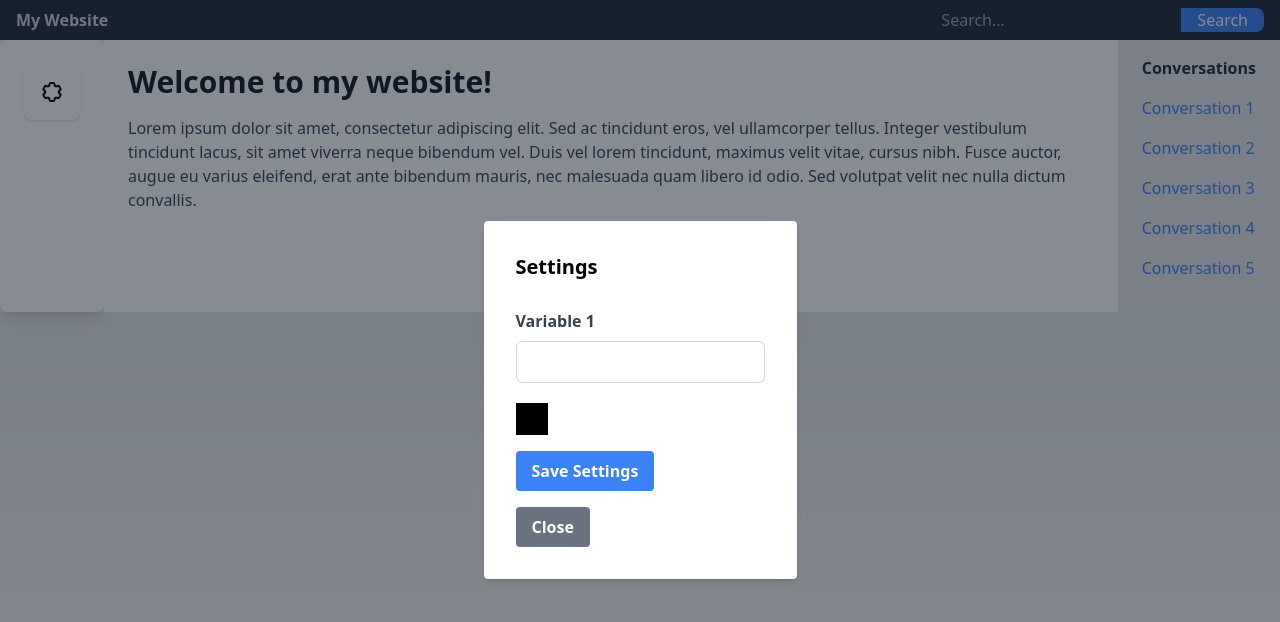
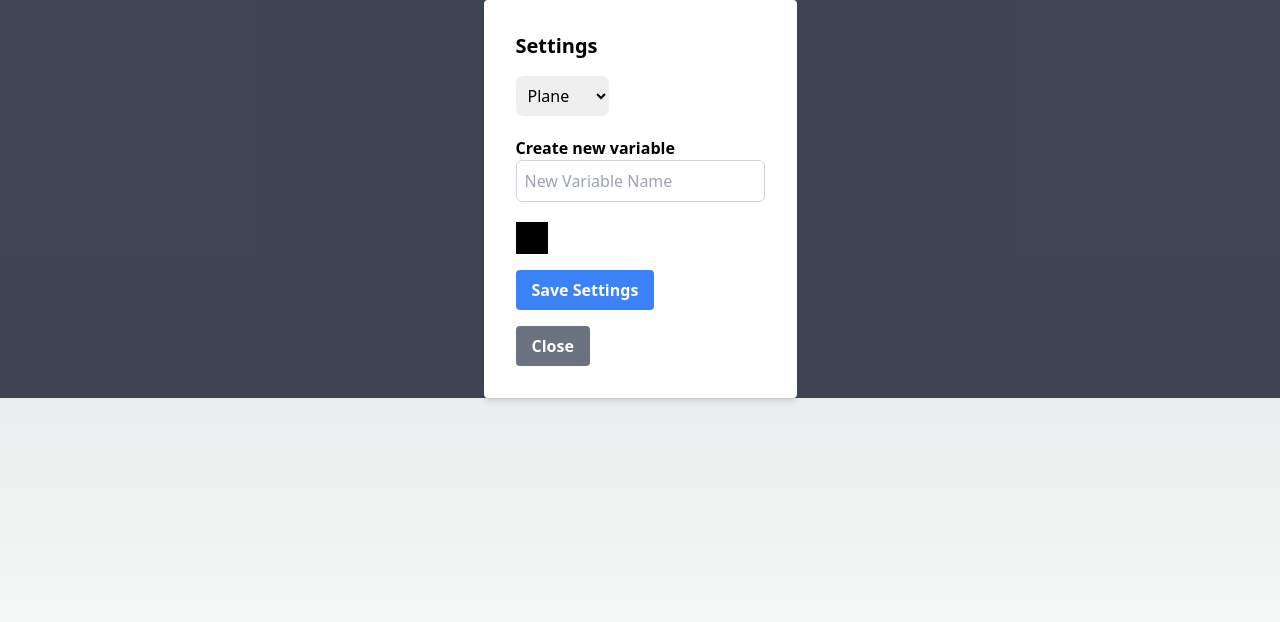
Before and after one commit to AUT-R-D/project, a Next.js app: page /settings in a window 1280 px wide. Shown: the top 622 px of the page. Built offline with nearby package versions, Linux system fonts and the light colour scheme.

Commit message:
New variables system

```diff
--- a/src/app/settings/page.tsx
+++ b/src/app/settings/page.tsx
@@ -1,27 +1,16 @@
 "use client";
+import { Variable } from "@/types/variable";
 import { useState } from "react";
 
 export default function Home() {
-	const [popupVisible, setPopupVisible] = useState(false);
-	const myArray: string[] = []; // array of variables
-	const [vars, setVars] = useState(myArray); // setting array of variables as state
-	const els: HTMLElement[] = []; // array of variables
-	const [varInputs, setVarInputs] = useState(els); // setting array of variable inputs as state
-	const [firstVarInput, setFirstVarInput] = useState(""); // just for the first initial var input.
-	let [varNum, setVarNum] = useState(2); // for updating variable label names
+	//const myArray: string[] = []; // array of variables
+	const [variables, setVariables] = useState(Array<Variable>()); // setting array of variables as state
+	//const els: HTMLElement[] = []; // array of variables
+	//const [varInputs, setVarInputs] = useState(els); // setting array of variable inputs as state
+	//const [firstVarInput, setFirstVarInput] = useState(""); // just for the first initial var input.
+	//let [varNum, setVarNum] = useState(2); // for updating variable label names
 
-	window.onload = function () {
-		//console.log("Page has finished loading");
-		//var setTab = document.getElementById("settingstabparent") as HTMLElement;
-
-		// hiding setting tab when page is loaded...
-		const setTab = document.querySelector('#settingstabparent') as HTMLElement;
-		if (setTab !== null) {
-			setTab.style.display = "none";
-		}
-	}
-
-	function saveVars() {
+	/* function saveVars() {
 		const setTab = document.getElementById("settingstab") as HTMLInputElement;
 		const children = setTab.children;
 
@@ -33,7 +22,7 @@ export default function Home() {
 		for (let i = 2; i < children.length; i++) {
 			if (children[i] !== null) {
 				const element = children[i] as HTMLElement;
-				const newVarInput = element.querySelector('input');
+				const newVarInput = element.querySelector("input");
 
 				if (newVarInput !== null) {
 					const variable = newVarInput.value;
@@ -42,7 +31,6 @@ export default function Home() {
 						vars.push(variable);
 						varInputs.push(element);
 					}
-
 				}
 			}
 		}
@@ -52,191 +40,157 @@ export default function Home() {
 
 		// for setting first var
 		const element = children[1] as HTMLInputElement;
-		const newVarInput = element.querySelector('input');
+		const newVarInput = element.querySelector("input");
 		if (newVarInput !== null) {
 			if (newVarInput.value !== null) {
 				const variable = newVarInput.value;
 				setFirstVarInput(variable);
 			}
+		}
+	} */
 
-		}
-
-	}
-
-	function togglePopup() {
-		const setTabParent = document.getElementById("settingstabparent") as HTMLElement;
-
-		// switching visibility of settings tab accordingly
-		if (setTabParent.style.display == "none") {
-			setTabParent.style.display = "block";
-		}
-		else {
-			setTabParent.style.display = "none";
-		}
-
-
-		// showing divs upon opening settings
-		if (setTabParent.style.display == "block") {
-
-			console.log(vars);
-			console.log(varInputs);
-
-			const setTab = document.getElementById("settingstab") as HTMLElement;
-
-			for (let i = 0; i < vars.length; i++) {
-				if (vars[i] !== undefined) {
-					setTab.appendChild(varInputs[i]);
-				}
-
-			}
-		}
-
-		const setTab = document.getElementById("settingstab") as HTMLInputElement;
-		const children = setTab.children;
-
-		for (let i = 2; i < children.length; i++) {
-			if (children[i].querySelector('input') !== null) {
-				const input = children[i].querySelector('input');
-				if (input !== null) {
-					if (input.value === "") {
-						setTab.removeChild(children[i]);
-						setVarNum(varNum - 1);
-						console.log("Removed: "+ varNum);
-					}
-				}
-			}
-
-		}
-	}
-
-	function addPlus() {
+	/* function addPlus() {
 		// append new variable to settings tab
 		const setTab = document.getElementById("settingstab") as HTMLInputElement;
-		const varInput = document.getElementById("varInput") as HTMLInputElement
+		const varInput = document.getElementById("varInput") as HTMLInputElement;
 		const newVar = varInput.cloneNode(true) as HTMLElement;
-		const newVarLabel = newVar.querySelector('label');
-		const newVarInput = newVar.querySelector('input');
+		const newVarLabel = newVar.querySelector("label");
+		const newVarInput = newVar.querySelector("input");
 		setTab.appendChild(newVar);
 
 		// change new variable's label to correct number
 		if (newVarLabel !== null) {
 			newVarLabel.textContent = "Variable " + varNum;
 			setVarNum(varNum + 1);
-			console.log("Added: "+ varNum);
+			console.log("Added: " + varNum);
 		}
 
 		// change newvars value to ""
 		if (newVarInput !== null) {
 			newVarInput.value = "";
 		}
+	} */
+
+	function addPlus() {
+		const newVariableName = (
+			document.getElementById("variableName") as HTMLInputElement
+		).value;
+
+		const newVariable = new Variable(newVariableName, "");
+
+		setVariables([...variables, newVariable]);
+	}
+
+	function removeVariable(event: React.MouseEvent<HTMLDivElement, MouseEvent>) {
+		const indexKey = event.currentTarget.id;
+		const index = parseInt(indexKey.split("-")[1]);
+		const div = document.getElementById(`var-${index}`) as HTMLDivElement;
+		div.remove();
+
+		console.log(index);
+
+		const newVariables = [...variables];
+		newVariables.splice(index, 1);
+		setVariables(newVariables);
 	}
 
 	return (
-		<main>
-			<div className="h-full flex-grow bg-gray-100">
-				<nav className="bg-gray-800 py-2">
-					<div className="container mx-auto px-4 flex justify-between items-center">
-						<div className="text-gray-300 font-bold">My Website</div>
-						<form className="flex">
+		<main className="bg-gray-500">
+			<div
+				className="bg-gray-900 bg-opacity-50 flex items-center justify-center"
+				id="settingstabparent"
+			>
+				<div className="bg-white p-8 rounded shadow-md" id="settingstab">
+					<h2 className="text-xl text-black font-bold mb-4">Settings</h2>
+
+					<div>
+						<select className="rounded-lg p-2">
+							<option value="phone">Phone</option>
+							<option value="plane" selected>
+								Plane
+							</option>
+							<option value="glasses">Glasses</option>
+						</select>
+					</div>
+
+					{variables.map((variable, index) => {
+						console.log(variable);
+
+						return (
+							<div id={`var-${index}`} className="pt-3" key={index}>
+								<label
+									htmlFor={`input-${index}`}
+									className="block text-gray-700 font-bold mb-2"
+									id={`label-${index}`}
+								>
+									{variable.getName()}
+									<div
+										id={`remove-${index}`}
+										className="ml-1 font-bold text-2xl"
+										onClick={(event) => {
+											removeVariable(event);
+										}}
+									>
+										-
+									</div>
+								</label>
+
 								<input
-								className="rounded-l-lg bg-gray-800 text-gray-100 border-none w-64 px-4 leading-tight focus:outline-none"
+									id={`input-${index}`}
 									type="text"
-								placeholder="Search..."
+									className="border border-gray-300 p-2 rounded-md"
+									defaultValue={variable.getValue()}
+									onChange={(event) => {
+										variable.setValue(event.target.value);
+									}}
 								></input>
-							<button className="px-4 bg-blue-500 text-white rounded-r-lg hover:bg-blue-400 focus:outline-none focus:bg-blue-400">
-								Search
-							</button>
-						</form>
 							</div>
-				</nav>
-				<div className="flex flex-row-reverse">
-					<div className="w-1/5 bg-gray-200 py-4 px-6">
-						<h2 className="text-gray-800 font-bold mb-4">Conversations</h2>
-						<ul className="text-gray-700">
-							<li className="mb-4">
-								<a href="#" className="text-blue-500 hover:text-blue-700">
-									Conversation 1
-								</a>
-							</li>
-							<li className="mb-4">
-								<a href="#" className="text-blue-500 hover:text-blue-700">
-									Conversation 2
-								</a>
-							</li>
-							<li className="mb-4">
-								<a href="#" className="text-blue-500 hover:text-blue-700">
-									Conversation 3
-								</a>
-							</li>
-							<li className="mb-4">
-								<a href="#" className="text-blue-500 hover:text-blue-700">
-									Conversation 4
-								</a>
-							</li>
-							<li className="mb-4">
-								<a href="#" className="text-blue-500 hover:text-blue-700">
-									Conversation 5
-								</a>
-							</li>
-						</ul>
-					</div>
-					<div className="flex-grow bg-white p-6">
-						<h1 className="text-gray-900 text-3xl font-bold mb-4">Welcome to my website!</h1>
-						<p className="text-gray-700">
-							Lorem ipsum dolor sit amet, consectetur adipiscing elit. Sed ac
-							tincidunt eros, vel ullamcorper tellus. Integer vestibulum
-							tincidunt lacus, sit amet viverra neque bibendum vel. Duis vel
-							lorem tincidunt, maximus velit vitae, cursus nibh. Fusce auctor,
-							augue eu varius eleifend, erat ante bibendum mauris, nec malesuada
-							quam libero id odio. Sed volutpat velit nec nulla dictum
-							convallis.
-						</p>
+						);
+					})}
 
-					</div>
-					<div className="bg-white rounded-lg shadow-lg p-6">
-						<div onClick={togglePopup} id="settings-icon" className="bg-white rounded-lg shadow p-4">
-							<svg xmlns="http://www.w3.org/2000/svg" className="h-6 w-6 text-gray-400" fill="none" viewBox="0 0 24 24" stroke="black">
-								<path strokeLinecap="round" strokeLinejoin="round" strokeWidth="2" d="M9.594 3.94c.09-.542.56-.94 1.11-.94h2.593c.55 0 1.02.398 1.11.94l.213 1.281c.063.374.313.686.645.87.074.04.147.083.22.127.324.196.72.257 1.075.124l1.217-.456a1.125 1.125 0 011.37.49l1.296 2.247a1.125 1.125 0 01-.26 1.431l-1.003.827c-.293.24-.438.613-.431.992a6.759 6.759 0 010 .255c-.007.378.138.75.43.99l1.005.828c.424.35.534.954.26 1.43l-1.298 2.247a1.125 1.125 0 01-1.369.491l-1.217-.456c-.355-.133-.75-.072-1.076.124a6.57 6.57 0 01-.22.128c-.331.183-.581.495-.644.869l-.213 1.28c-.09.543-.56.941-1.11.941h-2.594c-.55 0-1.02-.398-1.11-.94l-.213-1.281c-.062-.374-.312-.686-.644-.87a6.52 6.52 0 01-.22-.127c-.325-.196-.72-.257-1.076-.124l-1.217.456a1.125 1.125 0 01-1.369-.49l-1.297-2.247a1.125 1.125 0 01.26-1.431l1.004-.827c.292-.24.437-.613.43-.992a6.932 6.932 0 010-.255c.007-.378-.138-.75-.43-.99l-1.004-.828a1.125 1.125 0 01-.26-1.43l1.297-2.247a1.125 1.125 0 011.37-.491l1.216.456c.356.133.751.072 1.076-.124.072-.044.146-.087.22-.128.332-.183.582-.495.644-.869l.214-1.281z"></path>
+					<div className="mt-5">
+						<p className="text-black font-semibold">Create new variable</p>
+						<input
+							id="variableName"
+							type="text"
+							className="border border-gray-300 p-2 rounded-md"
+							placeholder="New Variable Name"
+						/>
+						<div
+							className="flex w-8 h-8 bg-black mt-5 items-center"
+							id="addBtn"
+							onClick={addPlus}
+						>
+							<svg
+								xmlns="http://www.w3.org/2000/svg"
+								fill="none"
+								viewBox="0 0 24 24"
+								strokeWidth="2"
+								stroke="currentColor"
+								className="w-6 h-6"
+							>
+								<path
+									strokeLinecap="round"
+									strokeLinejoin="round"
+									d="M12 6v12m6-6H6"
+								/>
 							</svg>
 						</div>
 					</div>
-				</div>
-			</div>
-			<div>
 
-
-				<div className="absolute top-0 left-0 w-full h-full bg-gray-900 bg-opacity-50 flex items-center justify-center z-50" id="settingstabparent">
-					<div className="bg-white p-8 rounded shadow-md" id="settingstab">
-						<h2 className="text-xl text-black font-bold mb-4">Settings</h2>
-
-						<div id="varInput" className="pt-3">
-							<label htmlFor="input" className="block text-gray-700 font-bold mb-2" id="varLabel">Variable 1</label>
-							<input id="input" type="text" className="border border-gray-300 p-2 rounded-md" defaultValue={firstVarInput}></input>
-						</div>
-
-						<div className="flex w-8 h-8 bg-black mt-5 items-center" id="addBtn" onClick={addPlus}>
-							<svg xmlns="http://www.w3.org/2000/svg" fill="none" viewBox="0 0 24 24" strokeWidth="2" stroke="currentColor" className="w-6 h-6">
-								<path strokeLinecap="round" strokeLinejoin="round" d="M12 6v12m6-6H6" />
-							</svg>
-						</div>
-
-
-
-						<button className="block mt-4 bg-blue-500 hover:bg-blue-700 text-white font-bold py-2 px-4 rounded"
-							onClick={saveVars}>
+					<button
+						className="block mt-4 bg-blue-500 hover:bg-blue-700 text-white font-bold py-2 px-4 rounded"
+						onClick={(event) => {
+							console.log(variables);
+						}}
+					>
 						Save Settings
 					</button>
-						<button className="mt-4 bg-gray-500 hover:bg-gray-700 text-white font-bold py-2 px-4 rounded"
-							onClick={togglePopup}>
+					<button className="mt-4 bg-gray-500 hover:bg-gray-700 text-white font-bold py-2 px-4 rounded">
 						Close
 					</button>
 				</div>
 			</div>
-
-			</div>
-
 		</main>
-
-
 	);
 }
--- /dev/null
+++ b/src/types/variable.ts
@@ -0,0 +1,30 @@
+export class Variable {
+    name: string;
+    value: string;
+
+    constructor(name: string, value: string){
+        this.name = name;
+        this.value = value;
+    }
+
+    public getName(): string{
+        return this.name;
+    }
+
+    public getValue(): string{
+        return this.value;
+    }
+
+    public setName(name: string): void{
+        this.name = name;
+    }
+
+    public setValue(value: string): void{
+        this.value = value;
+    }
+
+    public toString(): string{
+        return this.name + " = " + this.value;
+    }
+
+}
```
Lines whose indentation alone changed are shown as unchanged.
